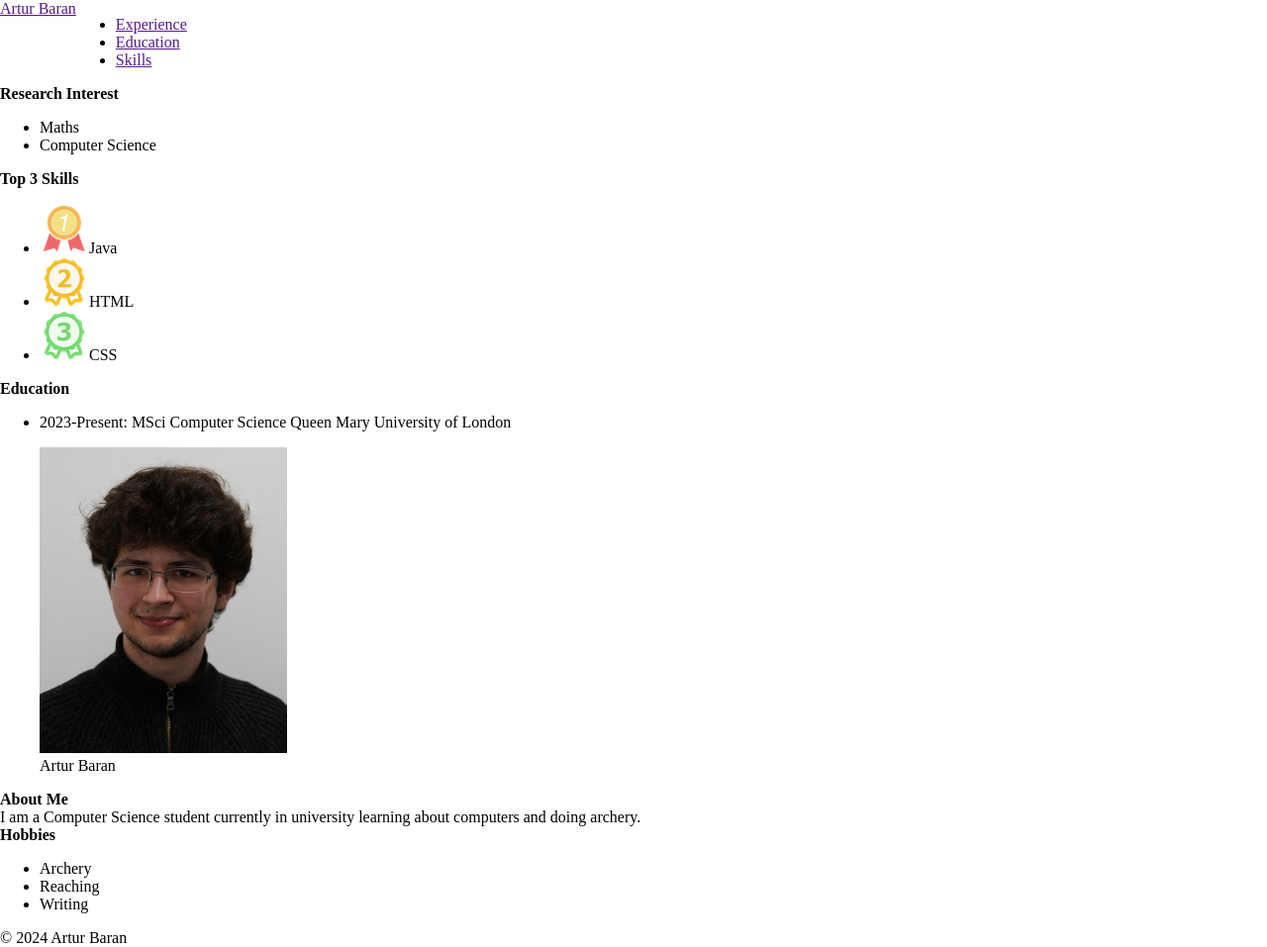
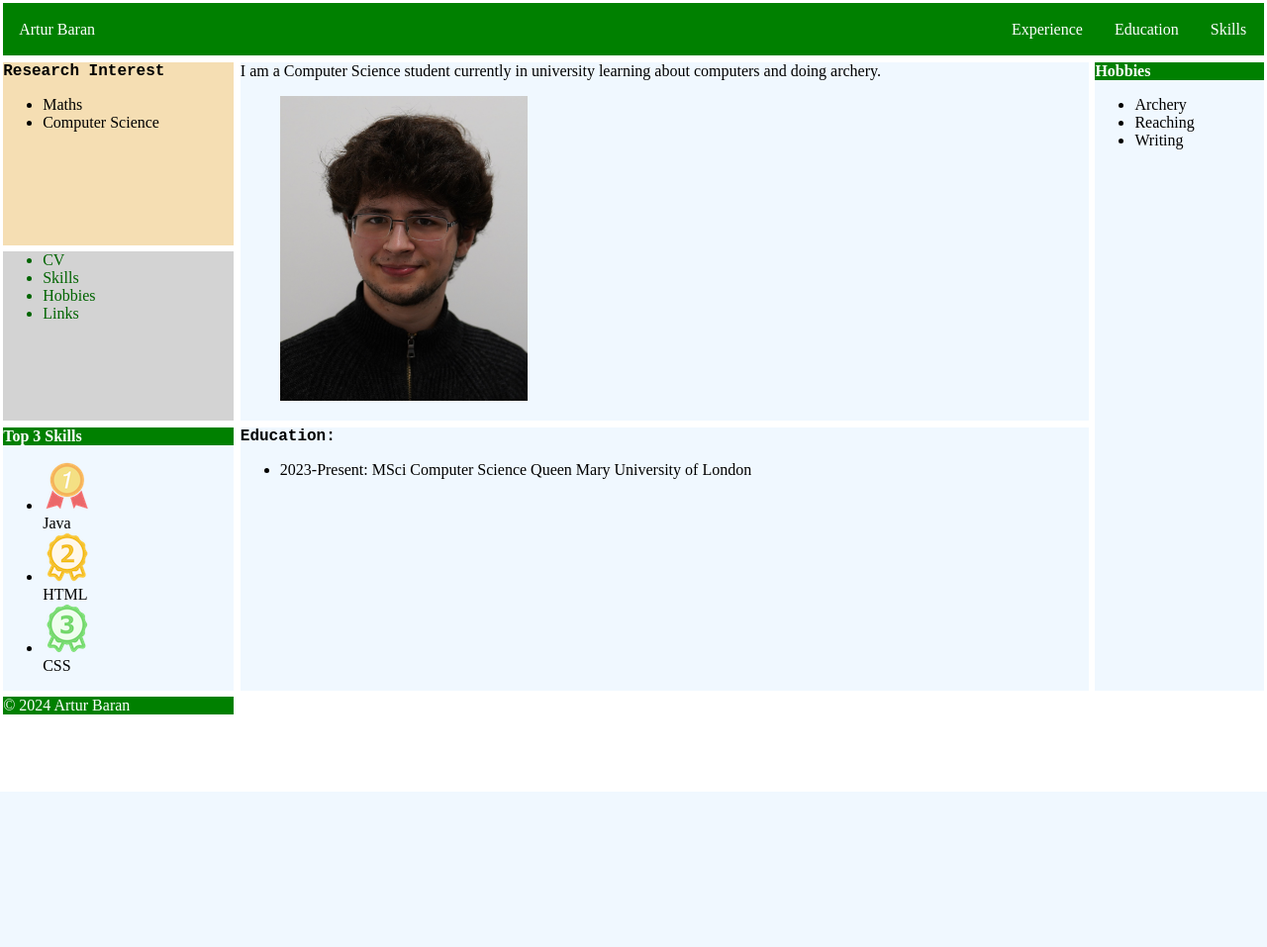
Before and after one commit to areon546/portfolio-website, a PHP site: page /exercise2.html in a window 1280 px wide. Shown: the whole page at 99% size. After the commit the page ends 800 px from the top, so only its background shows below. Run offline with PHP 8.4, Linux system fonts and the light colour scheme.

Commit message:
Header working as appropraite

```diff
--- a/topic5/css/e2.css
+++ b/topic5/css/e2.css
@@ -1,5 +1,118 @@
+/* grid template styling */
+
+body {
+    display: grid;
+    grid-template-columns: 1ft 1ft 1ft 1ft 1ft;
+    /* repeat(5, 1fr)*/
+    grid-template-rows: repeat(4, auto);
+    grid-template-areas:
+        'header header header header header'
+        'interests aboutMe aboutMe aboutMe hobbies'
+        'links aboutMe aboutMe aboutMe hobbies'
+        'skills educat educat educat hobbies'
+    ;
+}
+
+header {
+    grid-area: header;
+    background-color: green;
+    margin: 0.2REM;
+}
+
+header nav {
+    display: flex;
+    direction: row;
+    justify-content: space-between;
+}
+
+header nav a {
+    padding: 1REM;
+    align-self: center;
+}
+
+footer {
+    background-color: green;
+    color: white;
+    margin: 0.2rem;
+}
+
+/* header flexbox style rules */
+header nav ul {
+    display: flex;
+    direction: row;
+    list-style-type: none;
+    padding: 0.1REM;
+}
 
 
-header {
-    display: flex;
+
+/* grid formating */
+.item {
+    background-color: aliceblue;
+    margin: 0.2rem;
 }
+
+header a {
+    color: white;
+    text-decoration: none;
+}
+
+h1 {
+    font-family: 'Courier New', Courier, monospace;
+}
+
+h3 {
+    background-color: green;
+    color: white;
+}
+
+.interests {
+    background-color: wheat;
+    margin: 0.2rem;
+}
+
+.links {
+    margin: 0.2rem;
+    margin: solid 1px gray;
+    background-color: lightgray;
+}
+
+.links,
+a {
+    text-decoration: none;
+    color: darkgreen;
+    size: 110%;
+}
+
+/* list formating */
+/*
+ul li {
+    list-style-type: none;
+    list-style-position: outside;
+} */
+
+
+/* ids for grid */
+#interest {
+    grid-area: interests;
+}
+
+#links {
+    grid-area: links;
+}
+
+#skills {
+    grid-area: skills;
+}
+
+#aboutMe {
+    grid-area: aboutMe;
+}
+
+#education {
+    grid-area: educat;
+}
+
+#hobbies {
+    grid-area: hobbies;
+}
--- a/topic5/exercise2.html
+++ b/topic5/exercise2.html
@@ -13,61 +13,77 @@
 
 <body>
 
+    <header id="header" class="header">
 
-    <header>
+        <nav class="headerLinks">
+            <a href="">Artur Baran</a>
 
-        <a href="">Artur Baran</a>
-
-        <ul>
-            <li><a href="">Experience</a></li>
-            <li><a href="">Education</a></li>
-            <li><a href="">Skills</a></li>
-        </ul>
+            <ul>
+                <li><a href="">Experience</a></li>
+                <li><a href="#education">Education</a></li>
+                <li><a href="#skills">Skills</a></li>
+            </ul>
+        </nav>
 
     </header>
 
-    <main>
+    <ul id="links" class="links">
+        <li><a href="">CV</a></li>
+        <li><a href="">Skills</a></li>
+        <li><a href="">Hobbies</a></li>
+        <li><a href="">Links</a></li>
+    </ul>
 
+    <section id="interests" class="interests">
         <h1>Research Interest</h1>
 
         <ul>
             <li>Maths</li>
             <li>Computer Science</li>
         </ul>
+        <!-- <p>Maths</p>
+        <p>Computer Science</p> -->
+    </section>
 
-
-        <h2>Top 3 Skills</h2>
+    <section id="skills" class="item">
+        <h3>Top 3 Skills</h3>
 
         <ul>
             <li>
-                <img src="images/first.png" alt="" class="overlayed" />Java
+                <img src="images/first.png" alt="" class="overlayed" />
+                <aside>Java</aside>
             </li>
             <li>
-                <img src="images/second.png" alt="" class="overlayed" />HTML
+                <img src="images/second.png" alt="" class="overlayed" />
+                <aside>HTML</aside>
             </li>
             <li>
-                <img src="images/third.png" alt="" class="overlayed" />CSS
+                <img src="images/third.png" alt="" class="overlayed" />
+                <aside>CSS</aside>
             </li>
         </ul>
+    </section>
 
-
-        <h1>Education</h1>
-
-        <ul>
-            <li>2023-Present: MSci Computer Science  Queen Mary University of London</li>
-        </ul>
-
+    <section id="aboutMe" class="item">
+        <p>I am a Computer Science student currently in university learning about computers and doing archery.
+        </p>
 
         <figure>
             <img src="images/picture.jpg" alt="image of me" title="An image of me" width="250">
-            <figcaption>Artur Baran</figcaption>
         </figure>
 
-        <article id="aboutMe">
-            <h3>About Me</h3>
-            <p>I am a Computer Science student currently in university learning about computers and doing archery. </p>
-        </article>
+    </section>
 
+
+    <section id="education" class="item">
+        <h1>Education:</h1>
+
+        <ul>
+            <li>2023-Present: MSci Computer Science Queen Mary University of London</li>
+        </ul>
+    </section>
+
+    <section id="hobbies" class="item">
         <h3>Hobbies</h3>
 
         <ul>
@@ -75,11 +91,10 @@
             <li>Reaching</li>
             <li>Writing</li>
         </ul>
-
-    </main>
+    </section>
 
 
-    <footer>
+    <footer id="footer" class="footer">
         <p>&copy; 2024 Artur Baran</p>
     </footer>
 </body>
```
Also changed, not shown: topic5/css/e1.css (+30 -33 lines).
